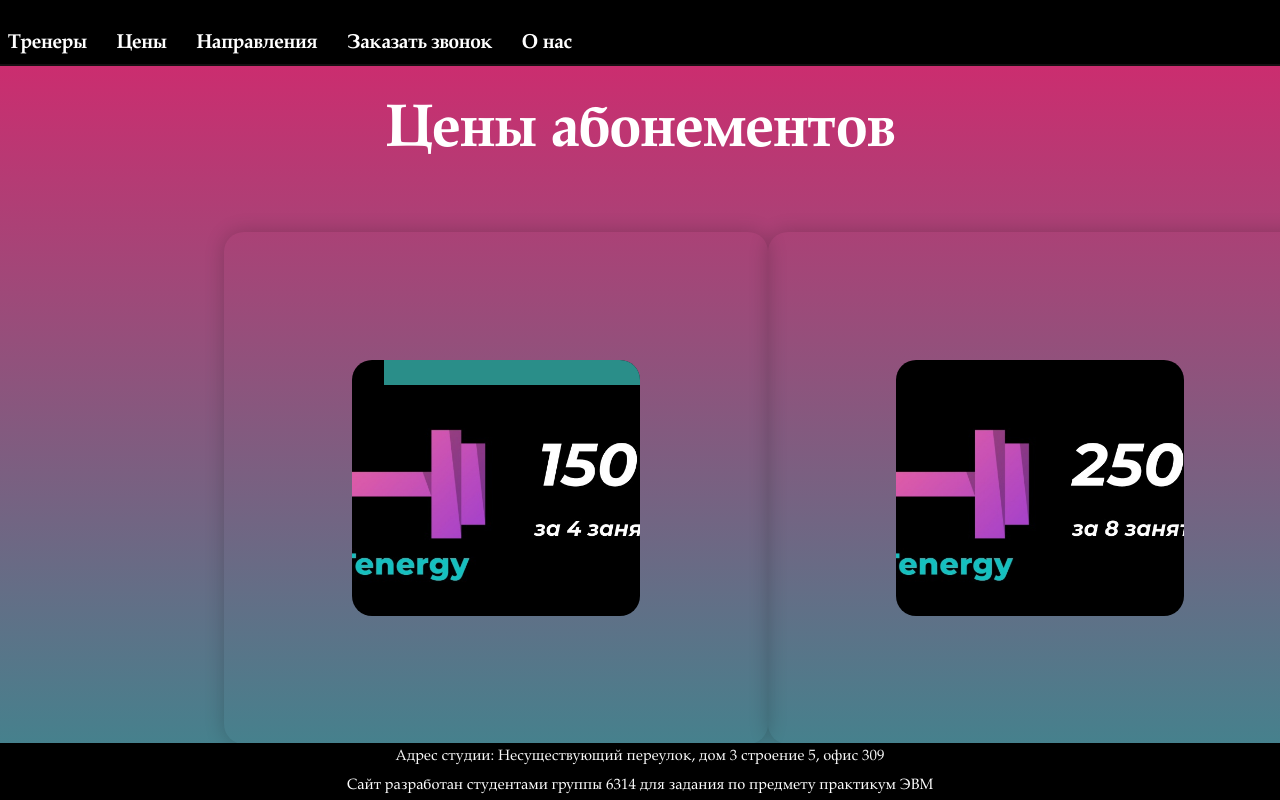
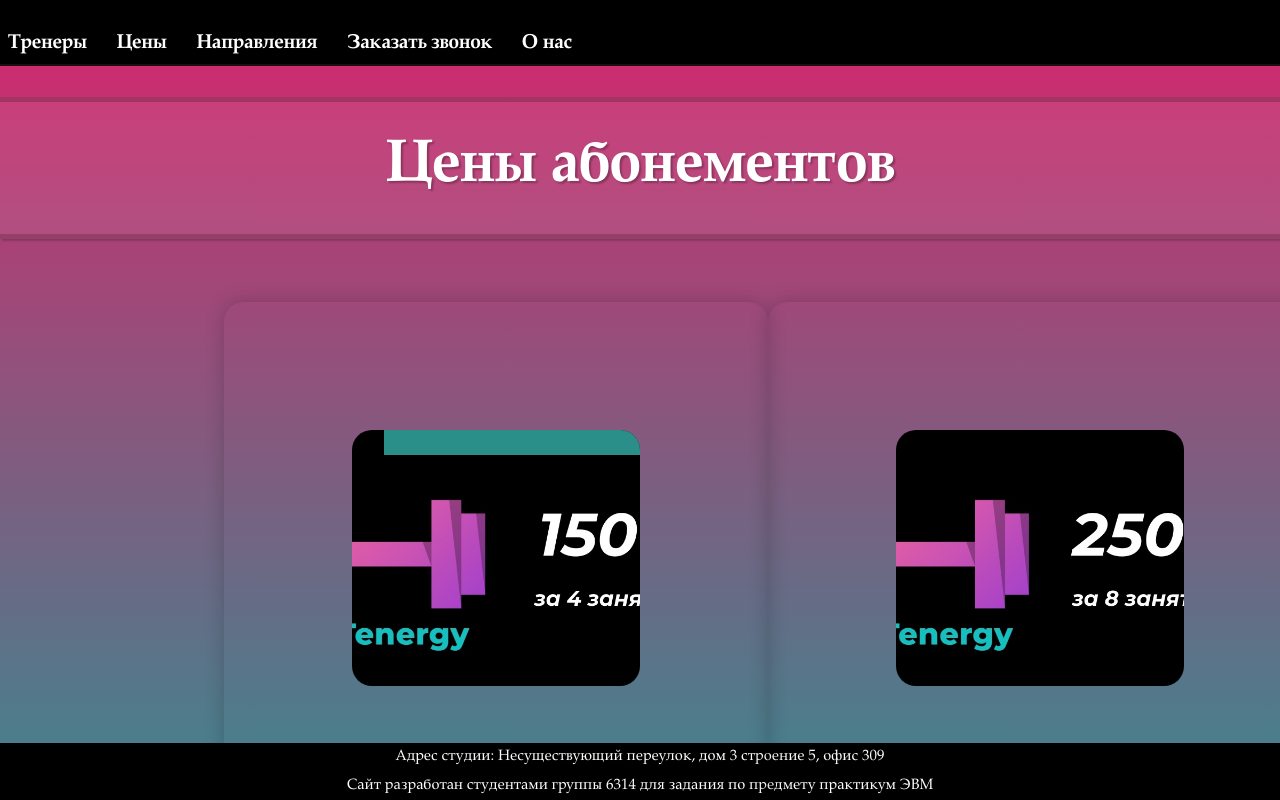
Before and after one commit to algorithm-ssau/SportCenter, a React (Create React App) app in the folder my-app/: page /prices in a window 1280 px wide. Shown: the top 800 px of the page. Built offline with nearby package versions, Linux system fonts and the light colour scheme; no server answers.

Commit message:
js and css

```diff
--- a/my-app/src/PricesPage.js
+++ b/my-app/src/PricesPage.js
@@ -12,7 +12,7 @@ function PricesPage() {
     <div className="PricesPage">
       <header className="Trainers-header">
       <br/>
-      <div className='PricesPage-head'>
+      <div className='Trainers-head'>
               <div style={{ textAlign: "center",fontFamily: "Garamond", fontWeight: "bold",fontSize: "60px"}}>Цены абонементов</div>
               <a href='direct'> </a>
       </div>
```
Also changed, not shown: my-app/src/PricesPage.css (added).
